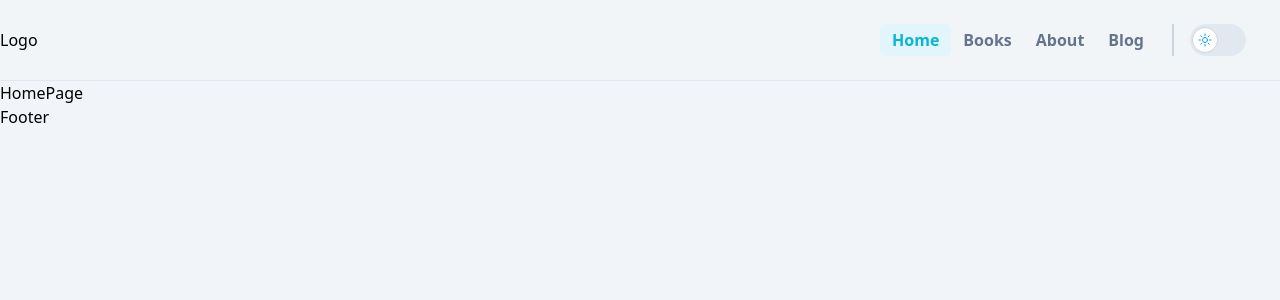
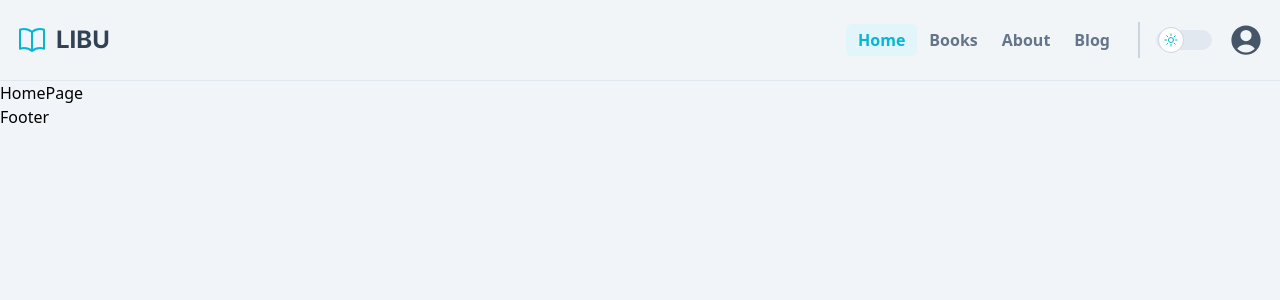
Before and after one commit to sboy99/Libu-The-Modern-Library, a React (Vite) app: page / in a window 1280 px wide. Shown: the top 300 px of the page. Built offline with nearby package versions, Linux system fonts and the light colour scheme; what prettier-plugin-tailwindcss would draw is missing.

Commit message:
Navbar is ready for large devices

```diff
--- a/package.json
+++ b/package.json
@@ -9,6 +9,7 @@
     "preview": "vite preview"
   },
   "dependencies": {
+    "@headlessui/react": "^1.7.4",
     "@heroicons/react": "^2.0.13",
     "@reduxjs/toolkit": "^1.9.1",
     "axios": "^1.2.0",
--- a/src/app/components/layouts/Navbar.tsx
+++ b/src/app/components/layouts/Navbar.tsx
@@ -1,15 +1,20 @@
 import React from "react";
 import { utilities } from "../../utilities";
 import { NavLinks } from "../../data";
-// import { HashLink } from "react-router-hash-link";
-import { NavLink } from "react-router-dom";
+import { NavLink, useLocation } from "react-router-dom";
 import ToggleTheme from "./ToggleTheme";
+import { BookOpenIcon } from "@heroicons/react/24/outline";
+import { UserCircleIcon } from "@heroicons/react/24/solid";
+import { HashLink } from "react-router-hash-link";
+import UserInfo from "./UserInfo";
 
-const { Component } = utilities;
+const { Component, Pop } = utilities;
 
 const Navbar: React.FC = () => {
+  const { pathname } = useLocation();
+
   const Links: JSX.Element = (
-    <ul className="hidden items-center lg:flex">
+    <ul className="hidden items-center px-4 lg:flex">
       {NavLinks.map((link, index) => (
         <NavLink
           to={link.to}
@@ -29,18 +34,42 @@ const Navbar: React.FC = () => {
     </ul>
   );
 
+  const Logo = (
+    <div className="flex items-center gap-x-2 font-inter text-2xl font-bold text-slate-700 dark:text-slate-200">
+      <BookOpenIcon className="h-8 w-8 text-cyan-500 dark:text-yellow-400" />{" "}
+      <span>LIBU</span>
+    </div>
+  );
+
   return (
     <Component className="border-b border-slate-200 bg-base-light/90 dark:border-slate-600 dark:bg-base-dark/90">
       <nav className="flex h-full min-h-[5rem] items-center justify-between">
         {/* logo */}
-        <div className="">Logo</div>
-        <div className="flex items-center justify-center gap-4 divide-x-2 divide-slate-300 dark:divide-slate-500">
+        <HashLink
+          to={`${pathname}#top`}
+          smooth
+          className="rounded-full px-4 py-1 transition-all duration-300 ease-in-out hover:bg-slate-200 dark:hover:bg-slate-600"
+        >
+          {Logo}
+        </HashLink>
+        <div className="flex items-center justify-center divide-x-2 divide-slate-300 dark:divide-slate-500">
           {/* links */}
           {Links}
-          {/* theme */}
-          <div className="flex items-center px-4">{<ToggleTheme />}</div>
-          {/* additional links */}
-          <div className=""></div>
+          {/* separator */}
+          <div className="flex items-center gap-4 px-4">
+            {/* theme */}
+            {<ToggleTheme />}
+            {/* additional links */}
+            <Pop
+              Icon={UserCircleIcon}
+              iconClass="w-9 h-9 text-slate-600 dark:text-slate-200"
+              className="flex items-center justify-center "
+            >
+              <div className="min-w-[18rem] rounded-lg bg-white p-4 dark:bg-slate-700">
+                <UserInfo />
+              </div>
+            </Pop>
+          </div>
         </div>
       </nav>
     </Component>
--- a/src/app/components/layouts/ToggleTheme.tsx
+++ b/src/app/components/layouts/ToggleTheme.tsx
@@ -14,7 +14,7 @@ const ToggleTheme: React.FC = (): JSX.Element => {
   const icon = darkMode ? (
     <MoonIcon className="h-4 w-4 text-amber-400" />
   ) : (
-    <SunIcon className="h-4 w-4 text-sky-500" />
+    <SunIcon className="h-4 w-4 text-cyan-500" />
   );
 
   return (
@@ -24,7 +24,7 @@ const ToggleTheme: React.FC = (): JSX.Element => {
       className="peer relative inline-flex cursor-pointer items-center"
     >
       <div
-        className={`relative h-8 w-14 rounded-full border-white bg-slate-200 dark:border-gray-600 dark:bg-slate-600`}
+        className={`relative h-5 w-14 rounded-full border-white bg-slate-200 dark:border-gray-600 dark:bg-slate-600`}
       >
         <span
           className={`absolute top-1/2 left-[2px] -translate-y-1/2 rounded-full border border-gray-300 bg-white p-1 transition-all ${
--- /dev/null
+++ b/src/app/components/layouts/UserInfo.tsx
@@ -0,0 +1,41 @@
+import React from "react";
+import { utilities } from "../../utilities";
+import { UserCircleIcon } from "@heroicons/react/24/solid";
+
+const { RoundedButtons } = utilities;
+
+const UserInfo: React.FC = (): JSX.Element => {
+  const [userLoggedIn, setUserLoggedIn] = React.useState(false);
+
+  if (userLoggedIn) return <div className="">UserLoggedIn</div>;
+
+  return (
+    <div className="flex flex-col gap-4">
+      {/* user Avatar */}
+      <div className="flex items-center justify-start">
+        <UserCircleIcon className="h-20 w-20 text-cyan-500 dark:text-yellow-400" />
+      </div>
+      {/* Greet */}
+      <h1 className="font-lexend text-2xl font-bold leading-7 tracking-tight text-slate-700 dark:text-white">
+        Sign up or log in to your Library account.
+      </h1>
+      <p className="font-medium leading-6 text-slate-500 dark:text-slate-300">
+        Lorem ipsum dolor sit amet consectetur adipisicing elit. Lorem ipsum
+        dolor sit amet consectetur.
+      </p>
+      {/* Actions */}
+      <div className="flex items-center justify-evenly">
+        <RoundedButtons
+          text="Sign Up"
+          className="bg-cyan-500 text-white dark:bg-yellow-400 dark:text-slate-800"
+        />
+        <RoundedButtons
+          text="Log In"
+          className="border-2 border-cyan-500 text-cyan-500 dark:border-yellow-400 dark:text-yellow-400"
+        />
+      </div>
+    </div>
+  );
+};
+
+export default UserInfo;
--- /dev/null
+++ b/src/app/utilities/Pop.tsx
@@ -0,0 +1,51 @@
+import React from "react";
+import { Popover, Transition } from "@headlessui/react";
+
+type PopProps = {
+  children: React.ReactNode;
+  Icon: React.FC<React.ComponentProps<"svg">>;
+  iconClass?: string;
+  className: string;
+};
+
+const Pop: React.FC<PopProps> = ({
+  children,
+  Icon,
+  iconClass,
+  className,
+}): JSX.Element => {
+  return (
+    <Popover className={`relative z-0 ${className}`}>
+      {/* icon */}
+      <Popover.Button
+        className={`rounded-full border-none outline-none hover:bg-slate-200 dark:hover:bg-slate-600`}
+      >
+        {
+          <Icon
+            className={
+              iconClass
+                ? iconClass
+                : `h-8 w-8 text-slate-700 dark:text-slate-200`
+            }
+          />
+        }
+      </Popover.Button>
+      {/* panel */}
+      <Transition
+        enter="transition duration-500 ease-out"
+        enterFrom="transform scale-95 opacity-0"
+        enterTo="transform scale-100 opacity-100"
+        leave="transition duration-75 ease-out"
+        leaveFrom="transform scale-300 opacity-100"
+        leaveTo="transform scale-95 opacity-0"
+      >
+        <Popover.Panel className={`absolute top-10 -right-4 z-20`}>
+          <div className="pointer-events-none absolute right-5 h-5 w-5 origin-top-right rotate-45 rounded bg-cyan-500 dark:bg-yellow-400"></div>
+          {children}
+        </Popover.Panel>
+      </Transition>
+    </Popover>
+  );
+};
+
+export default Pop;
--- /dev/null
+++ b/src/app/utilities/RoundedButtons.tsx
@@ -0,0 +1,24 @@
+import React from "react";
+
+type Props = {
+  text: string;
+  onClick?: () => void;
+  className?: string;
+};
+
+const RoundedButtons: React.FC<Props> = ({
+  text,
+  onClick,
+  className,
+}): JSX.Element => {
+  return (
+    <button
+      onClick={onClick}
+      className={`rounded-full px-6 py-2 font-lexend font-semibold capitalize outline-none ${className}`}
+    >
+      {text}
+    </button>
+  );
+};
+
+export default RoundedButtons;
--- a/src/app/utilities/index.ts
+++ b/src/app/utilities/index.ts
@@ -1,3 +1,5 @@
 import Component from "./Component";
+import Pop from "./Pop";
+import RoundedButtons from "./RoundedButtons";
 
-export const utilities = { Component };
+export const utilities = { Component, Pop, RoundedButtons };
```
Also changed, not shown: 1 other file (tests, documents, lock files or other folders).
